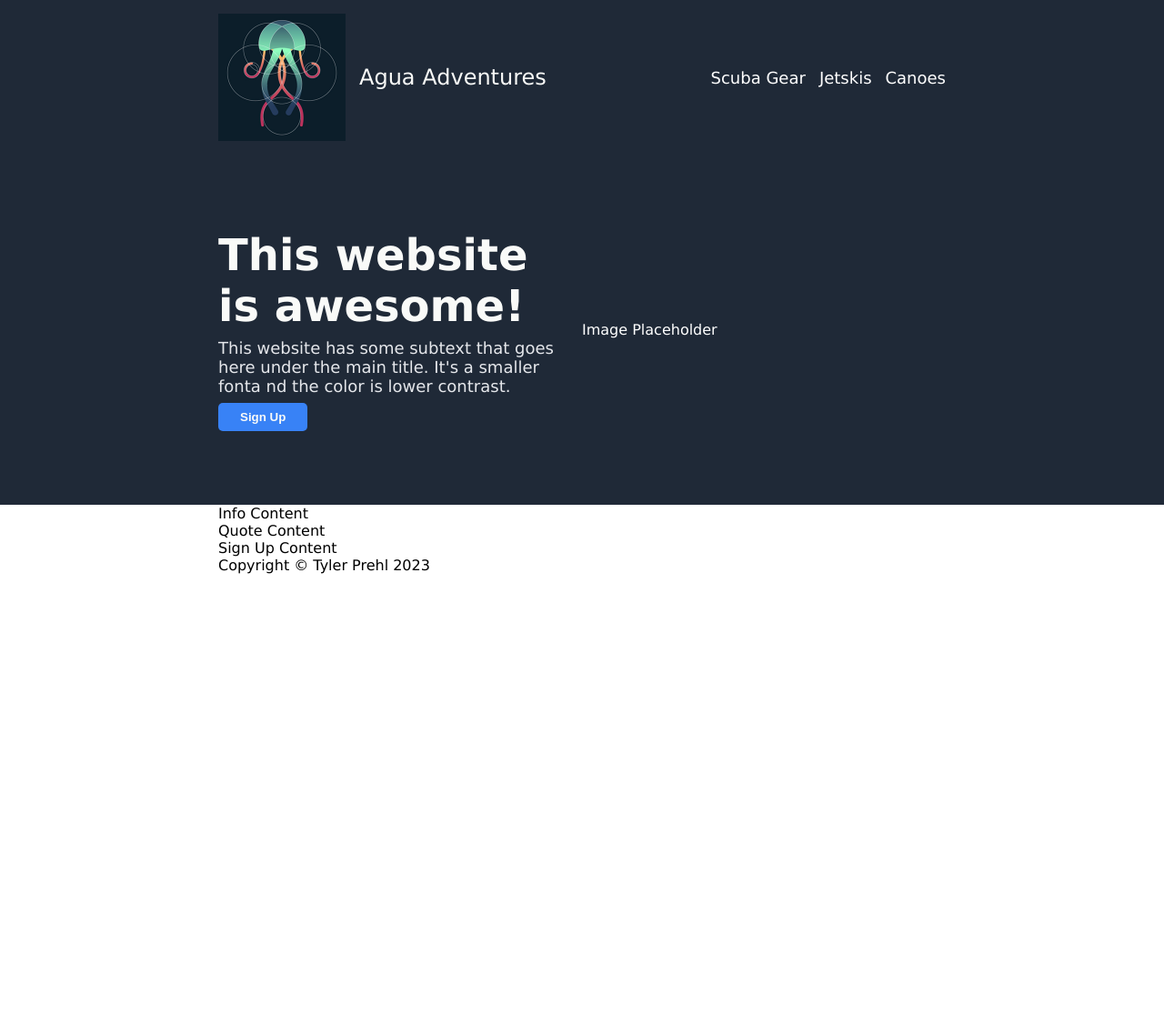
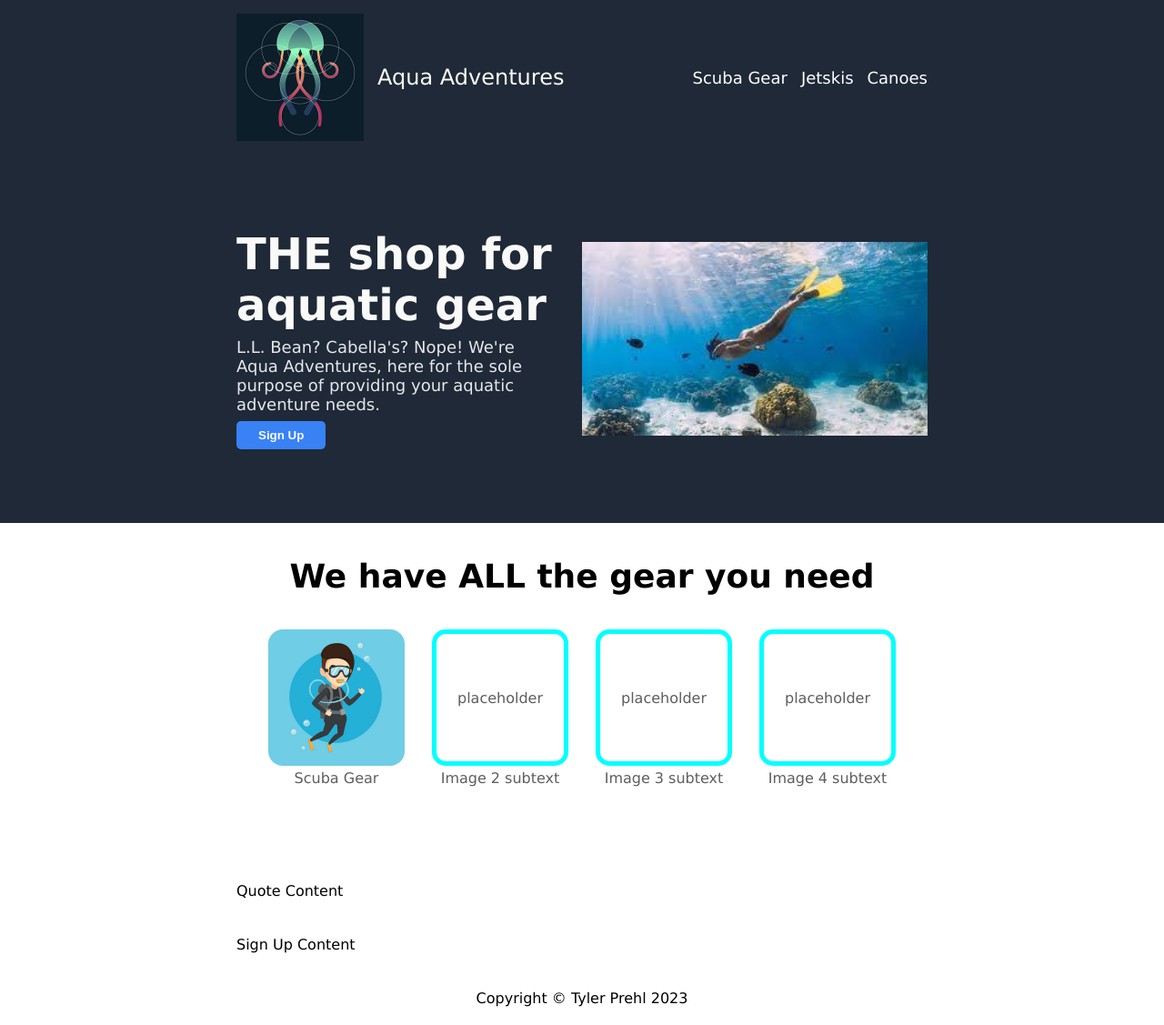
Before and after one commit to tylerprehl/TOP-Projects, a plain HTML site: page landing-page/index.html in a window 1280 px wide. Shown: the whole page at 91% size. Before the commit the page ends 800 px from the top, so only its background shows below. Drawn offline with Linux system fonts and the light colour scheme.

Commit message:
Add style to the information section of the page.
Create a title and four blocks in the information section of the page.
Add an image to the hero section (will probably change in the future),
and one in the information section.

```diff
--- a/landing-page/index.html
+++ b/landing-page/index.html
@@ -10,7 +10,7 @@
     <div class="header-container">
         <div class="header-content">
             <img src="./images/jellyfish-logo.png" width="140px">
-            <div class="brand-name">Agua Adventures</div>
+            <div class="brand-name">Aqua Adventures</div>
             <ul>
                 <li><a href="#">Scuba Gear</a></li>
                 <li><a href="#">Jetskis</a></li>
@@ -23,20 +23,46 @@
         <div class="hero-content">
             <div class="hero-left">
                 <div class="hero-main">
-                    This website is awesome!
+                    THE shop for aquatic gear
                 </div>
                 <div class="hero-secondary">
-                    This website has some subtext that goes here under the main title. It's a smaller fonta nd the color is lower contrast.
+                    L.L. Bean? Cabella's? Nope! We're Aqua Adventures, here for the sole purpose of providing your aquatic adventure needs.
                 </div>
                 <button class="hero-button">Sign Up</button>
             </div>
-            <div>Image Placeholder</div>
+            <img class="hero-image" src="images/snorkling-person.jpeg">
         </div>
     </div>
 
     <div class="info-container">
         <div class="info-content">
-            Info Content
+            <div class="info-header">
+                We have ALL the gear you need
+            </div>
+            <div class="info-boxes">
+                <div class="info-box">
+                    <img class="info-image" src="images/scuba-diver.jpg">
+                    Scuba Gear
+                </div>
+                <div class="info-box">
+                    <div class="box-image">
+                        placeholder
+                    </div>
+                    Image 2 subtext
+                </div>
+                <div class="info-box">
+                    <div class="box-image">
+                        placeholder
+                    </div>
+                    Image 3 subtext
+                </div>
+                <div class="info-box">
+                    <div class="box-image">
+                        placeholder
+                    </div>
+                    Image 4 subtext
+                </div>
+            </div>
         </div>
     </div>
 
--- a/landing-page/src/style.css
+++ b/landing-page/src/style.css
@@ -38,7 +38,11 @@ a:hover {
 .quote-content,
 .signup-content,
 .footer-content {
+    box-sizing: border-box;
+    padding: 20px;
     width: 800px;
+    display: flex;
+    flex-shrink: 0;
 }
 
 /* HEADER-SPECIFIC RULES */
@@ -117,9 +121,75 @@ a:hover {
     font-weight: bold;
     padding: 8px 24px 8px 24px;
     align-self: flex-start;
-
 }
 
-.footer-container {
+.hero-button:active {
+    background-color: #2f6aca;
+}
+
+.hero-image {
+    box-sizing: border-box;
+    width: 380px;
+}
+
+/* INFORMATION-SPECIFIC RULES */
+.info-container {
+    min-height: 375px;
+    flex-grow: 1;
+}
+
+.info-content {
     display: flex;
+    flex-direction: column;
+    align-items: center;
+    padding-top: 0;
 }
+
+.info-header {
+    font-size: 36px;
+    font-weight: bold;
+    height: 3.25em;
+    display: flex;
+    flex-shrink: 0;
+    align-items: center;
+}
+
+.info-boxes {
+    display: flex;
+    gap: 30px;
+    flex-wrap: wrap;
+    margin-bottom: 20px;
+}
+
+.info-box {
+    text-align: center;
+    font-size: 16px;
+    color: rgb(94, 94, 94);
+    display: flex;
+    flex-direction: column;
+    align-items: center;
+    gap: 4px;
+}
+
+.info-image {
+    width: 150px;
+    border-radius: 16px;
+}
+
+.box-image {
+    box-sizing: border-box;
+    border-radius: 15px;
+    width: 150px;
+    height: 150px;
+    border: 5px solid aqua;
+    display: flex;
+    justify-content: center;
+    align-items: center;
+}
+
+/* FOOTER-SPECIFIC RULES */
+.footer-content {
+    display: flex;
+    justify-content: center;
+    align-items: center;
+}
```
Also changed, not shown: landing-page/images/scuba-diver.jpg (added), landing-page/images/snorkling-person.jpeg (added), 1 other file.
